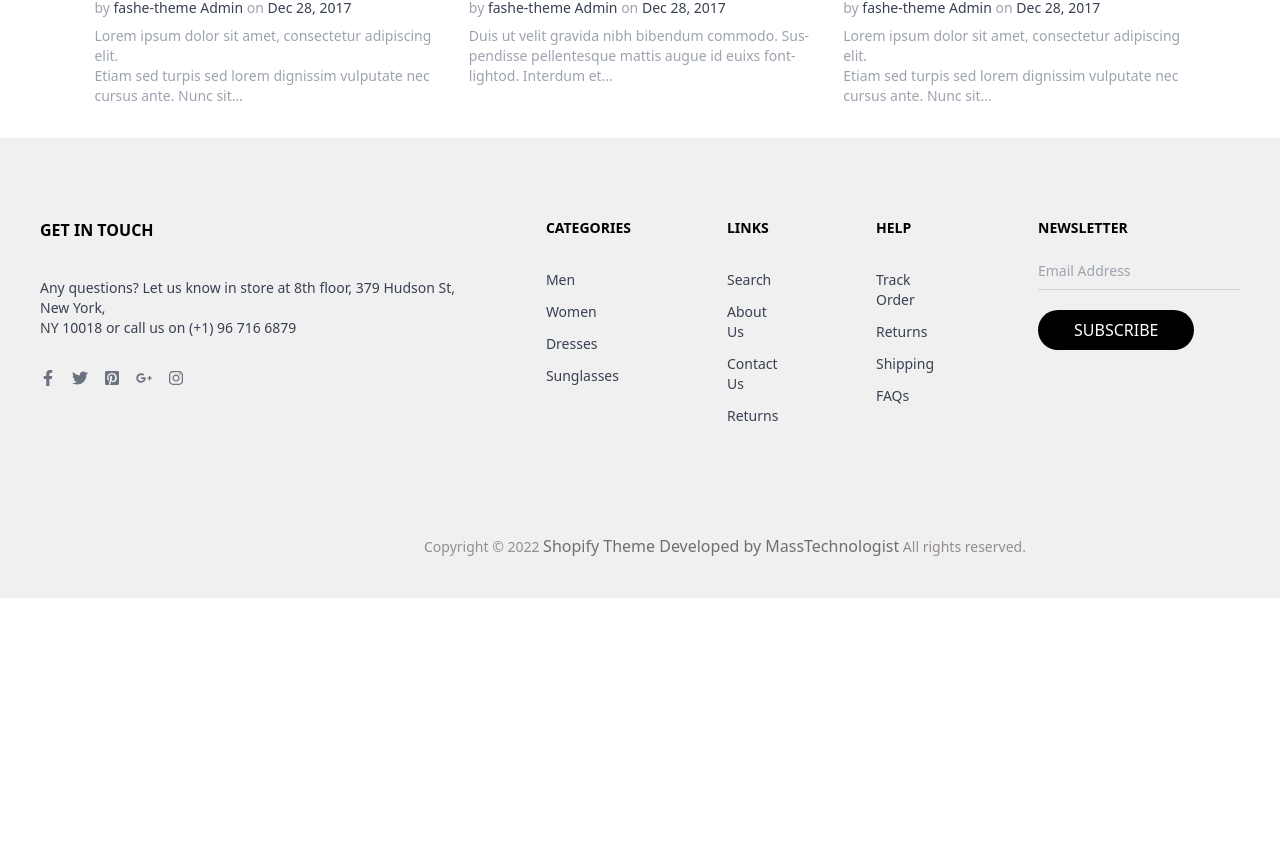
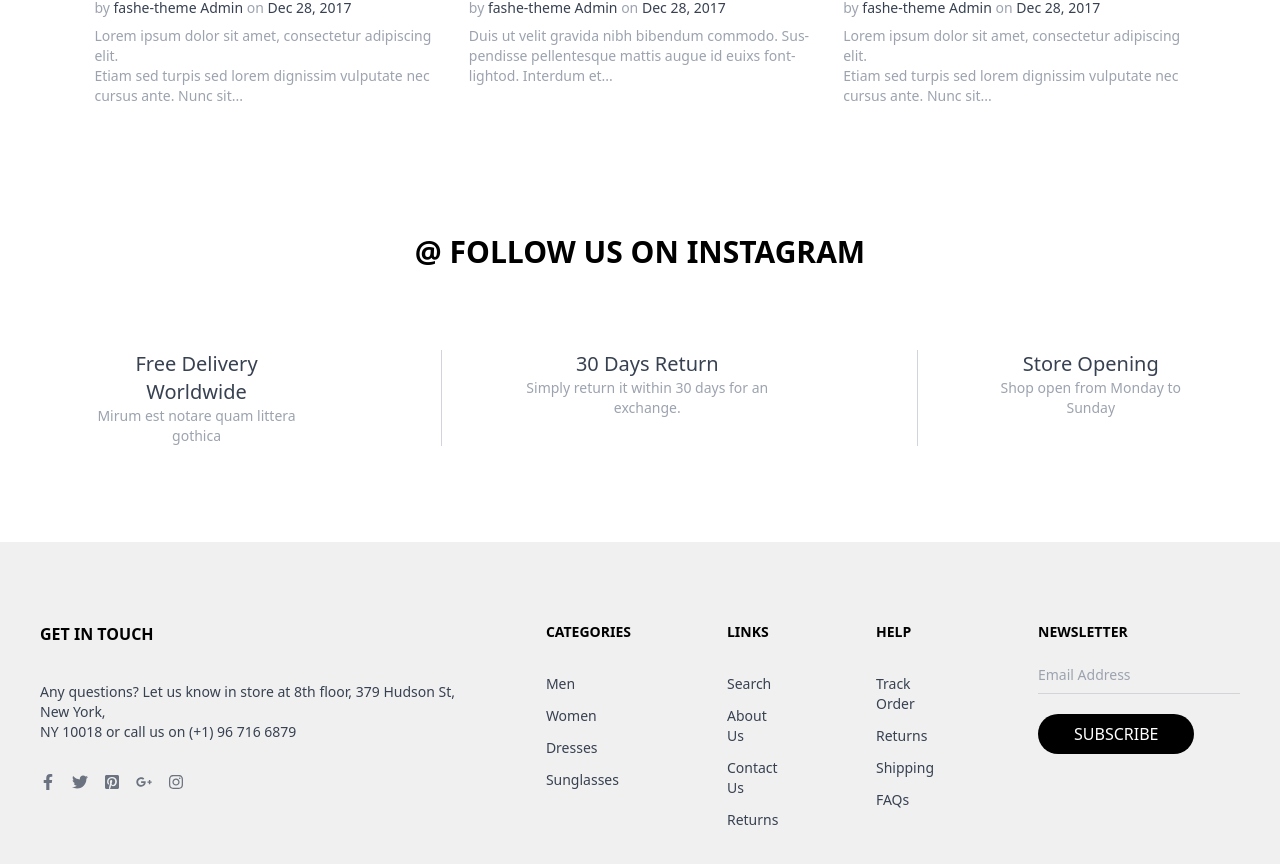
Before and after one commit to Nassimakhandari/React_Final_Project_Nassima_Khandari, a React (Create React App) app: page / in a window 1280 px wide. Shown: the part 2654-3518 px from the top of the page. Before the commit the page ends 3252 px from the top, so only its background shows below. Built offline with nearby package versions, Linux system fonts and the light colour scheme; the HTML template or start-up script is replaced by a standard one.

Commit message:
add section follow of home

```diff
--- a/src/pages/Contact/conatct.jsx
+++ b/src/pages/Contact/conatct.jsx
@@ -39,7 +39,7 @@ const Conatct = () => {
                             <input className="ps-5 border w-[33vw] h-10 rounded-sm" type="email" name='Email' placeholder="Enter your email" />
                             <input className="ps-5 border w-[33vw] h-10 rounded-sm" type="text" name='Email' placeholder="Phone" />
                             <textarea className="ps-5 border h-32 w-[33vw] rounded-sm " placeholder="Message" name='Message'></textarea>
-                            <button className="bg-black text-white text-center py-2 px-11 rounded-full ">SEND</button>
+                            <button className="bg-black text-white text-center py-2 px-11 rounded-full hover:bg-[#e65540] hover:text-white">SEND</button>
                         </form>
                     </div>
                 </div>
--- a/src/pages/home/Home.jsx
+++ b/src/pages/home/Home.jsx
@@ -172,7 +172,7 @@ const Home = () => {
             <div className="overflow-hidden">
               <img src={images.blog1} alt="Blog Post 1" className="w-full h-auto object-cover pb-4  transition-all duration-500 ease-in-out hover:scale-110" />
             </div>
-            <h1 className="text-lg font-normal hover:text-[#e65540] pb-2">Black Friday Guide: Best Sales & Discount <br /> Codes</h1>
+            <h1 className="text-lg font-normal hover:text-[#e65540] select-none pb-2">Black Friday Guide: Best Sales & Discount <br /> Codes</h1>
             <h2 className="text-sm font-light text-gray-400 pb-2">by <span className="text-gray-700"> fashe-theme Admin </span> on <span className="text-gray-700"> Dec 28, 2017 </span></h2>
             <p className="text-gray-400 text-sm font-light">Lorem ipsum dolor sit amet, consectetur adipiscing elit. <br /> Etiam sed turpis sed lorem dignissim vulputate nec <br /> cursus ante. Nunc sit...</p>
           </div>
@@ -181,7 +181,7 @@ const Home = () => {
             <div className="overflow-hidden">
               <img src={images.blog2} alt="Blog Post 2" className="w-full h-auto object-cover pb-4  transition-all duration-500 ease-in-out hover:scale-110" />
             </div>
-            <h1 className="text-lg font-normal hover:text-[#e65540] pb-2">The White Sneakers Nearly Every Fashion <br /> Girls Own</h1>
+            <h1 className="text-lg font-normal hover:text-[#e65540] select-none pb-2">The White Sneakers Nearly Every Fashion <br /> Girls Own</h1>
             <h2 className="text-sm font-light text-gray-400 pb-2">by <span className="text-gray-700"> fashe-theme Admin </span> on <span className="text-gray-700"> Dec 28, 2017 </span></h2>
             <p className="text-gray-400 text-sm font-light">Duis ut velit gravida nibh bibendum commodo. Sus- <br />pendisse pellentesque mattis augue id euixs font-lightod. Interdum et...</p>
           </div>
@@ -190,13 +190,32 @@ const Home = () => {
             <div className="overflow-hidden">
               <img src={images.blog3} alt="Blog Post 3" className="w-full h-auto object-cover pb-4 transition-all duration-500 ease-in-out hover:scale-110" />
             </div>
-            <h1 className="text-lg font-normal hover:text-[#e65540] pb-2">New York SS 2018 Street Style: By Annina <br /> Mislin</h1>
+            <h1 className="text-lg font-normal hover:text-[#e65540] select-none pb-2">New York SS 2018 Street Style: By Annina <br /> Mislin</h1>
             <h2 className="text-sm font-light text-gray-400 pb-2">by <span className="text-gray-700"> fashe-theme Admin </span> on <span className="text-gray-700"> Dec 28, 2017 </span></h2>
             <p className="text-gray-400 text-sm font-light">Lorem ipsum dolor sit amet, consectetur adipiscing elit. <br /> Etiam sed turpis sed lorem dignissim vulputate nec <br /> cursus ante. Nunc sit...</p>
           </div>
         </div>
       </div>
 
+      <div className="flex flex-col justify-center items-center gap-20 p-24">
+        <div className="text-3xl font-bold">
+          <h1>@ FOLLOW US ON INSTAGRAM</h1>
+        </div>
+        <div className="flex gap-36 text-center ">
+          <div>
+            <h1 className="text-gray-700 font-light text-xl">Free Delivery Worldwide</h1>
+            <h1 className="text-gray-400 font-light text-sm">Mirum est notare quam littera gothica</h1>
+          </div>
+          <div className="border-gray-300 border-l-[1px] pl-20">
+            <h1 className="text-gray-700 font-light text-xl">30 Days Return</h1>
+            <h1 className="text-gray-400 font-light text-sm">Simply return it within 30 days for an exchange.</h1>
+          </div>
+          <div className="border-gray-300 border-l-[1px] pl-20">
+            <h1 className="text-gray-700 font-light text-xl">Store Opening</h1>
+            <h1 className="text-gray-400 font-light text-sm">Shop open from Monday to Sunday</h1>
+          </div>
+        </div>
+      </div>
     </>
   );
 };
```
Also changed, not shown: src/assets/images/blog_top.webp (added).
